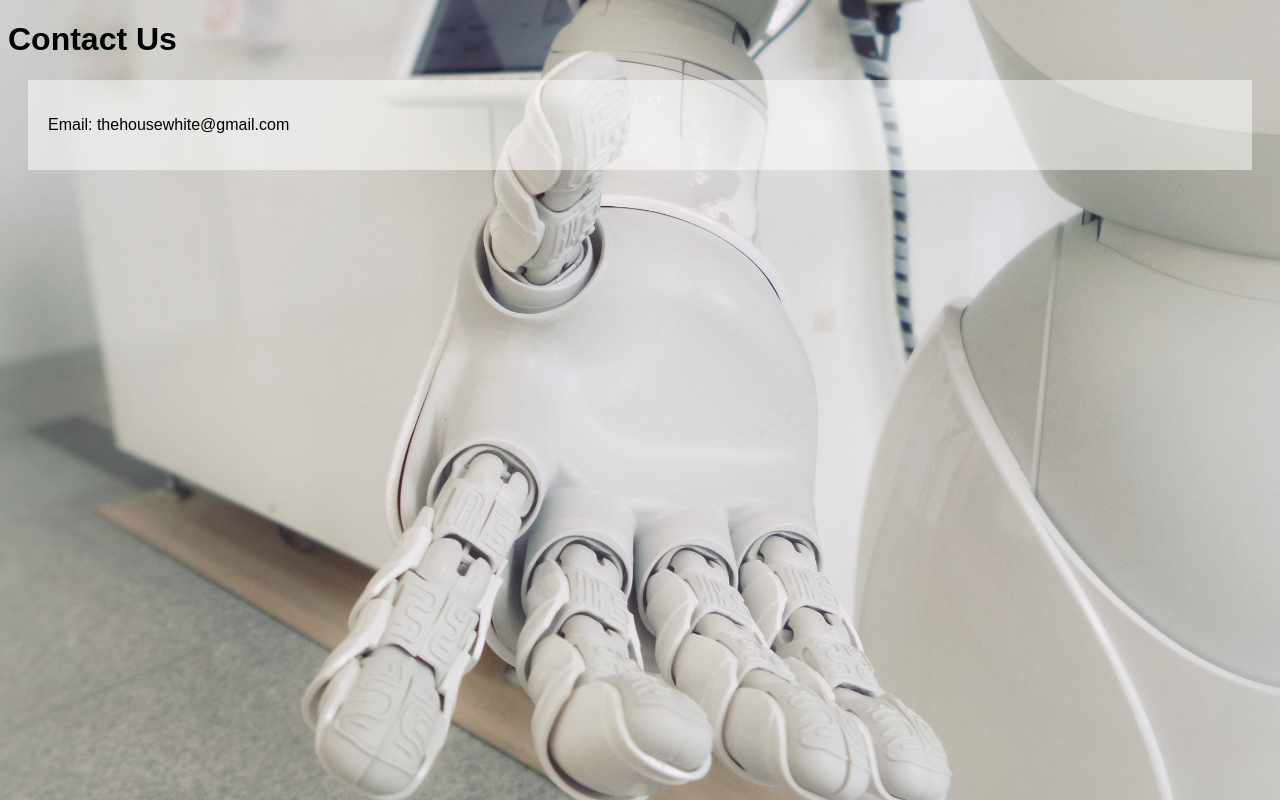
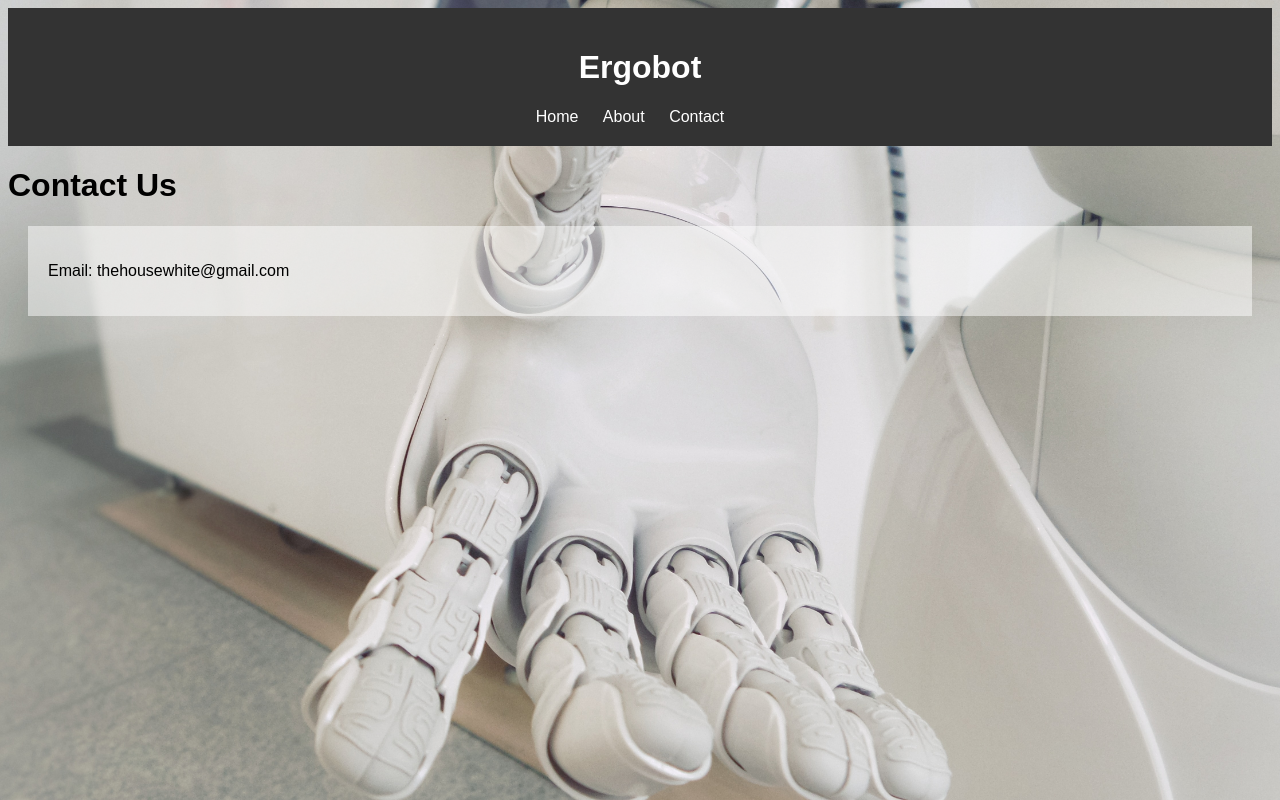
Before and after one commit to lindholmen/ergobot, a plain HTML site: page contact.html in a window 1280 px wide. Drawn offline with Linux system fonts and the light colour scheme.

Commit message:
header added for other 2 pages

```diff
--- a/contact.html
+++ b/contact.html
@@ -5,6 +5,16 @@
 	<link rel="stylesheet" type="text/css" href="style.css">
 </head>
 <body>
+    <header>
+		<h1>Ergobot</h1>
+		<nav>
+			<ul>
+				<li><a href="index.html">Home</a></li>
+				<li><a href="about.html">About</a></li>
+				<li><a href="contact.html">Contact</a></li>
+			</ul>
+		</nav>
+	</header>
 	<h1>Contact Us</h1>
 	<div class="contact-text">
 		<p>Email: thehousewhite@gmail.com</p>
```
